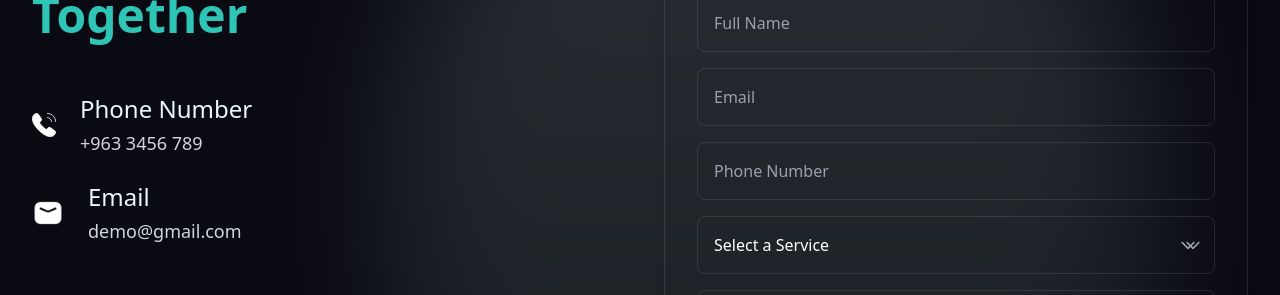
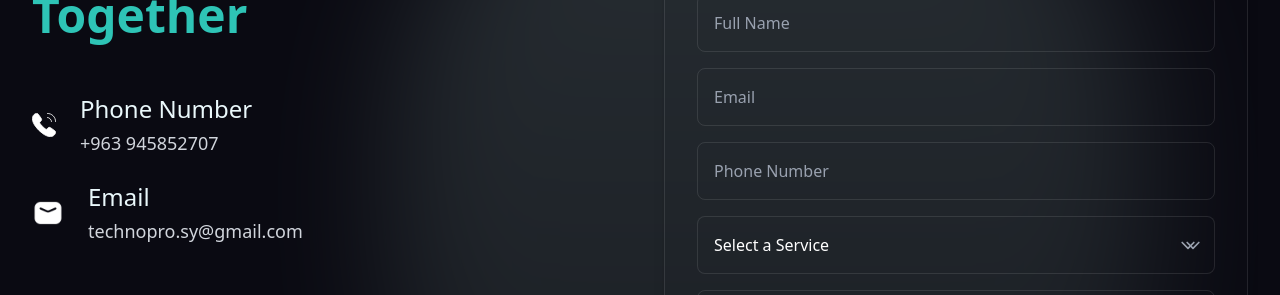
Before and after one commit to moh102moh/technova, a Next.js app in the folder frontend/: page / in a window 1280 px wide. Shown: the part 4700-4995 px from the top of the page. Built offline with nearby package versions, Linux system fonts and the light colour scheme.

Commit message:
Update ContactSection.jsx

```diff
--- a/frontend/app/components/ContactSection.jsx
+++ b/frontend/app/components/ContactSection.jsx
@@ -79,9 +79,14 @@ export default function ContactSection() {
                   <h3 className="text-lg sm:text-xl md:text-2xl font-medium text-primary-50">
                     Phone Number
                   </h3>
-                  <p className="text-sm sm:text-base md:text-lg text-gray-300 mt-1">
-                    +963 3456 789
-                  </p>
+                    <a
+    href="https://wa.me/963945852707"
+    target="_blank"
+    rel="noopener noreferrer"
+    className="text-sm sm:text-base md:text-lg text-gray-300 mt-1 hover:text-primary-400 transition"
+  >
+    +963 945852707
+  </a>
                 </div>
               </div>
 
@@ -97,9 +102,12 @@ export default function ContactSection() {
                   <h3 className="text-lg sm:text-xl md:text-2xl font-medium text-primary-50">
                     Email
                   </h3>
-                  <p className="text-sm sm:text-base md:text-lg text-gray-300 mt-1 break-all">
-                    demo@gmail.com
-                  </p>
+                  <a
+    href="mailto:technopro.sy@gmail.com"
+    className="text-sm sm:text-base md:text-lg text-gray-300 mt-1 break-all hover:text-primary-400 transition"
+  >
+    technopro.sy@gmail.com
+  </a>
                 </div>
               </div>
             </div>
```
